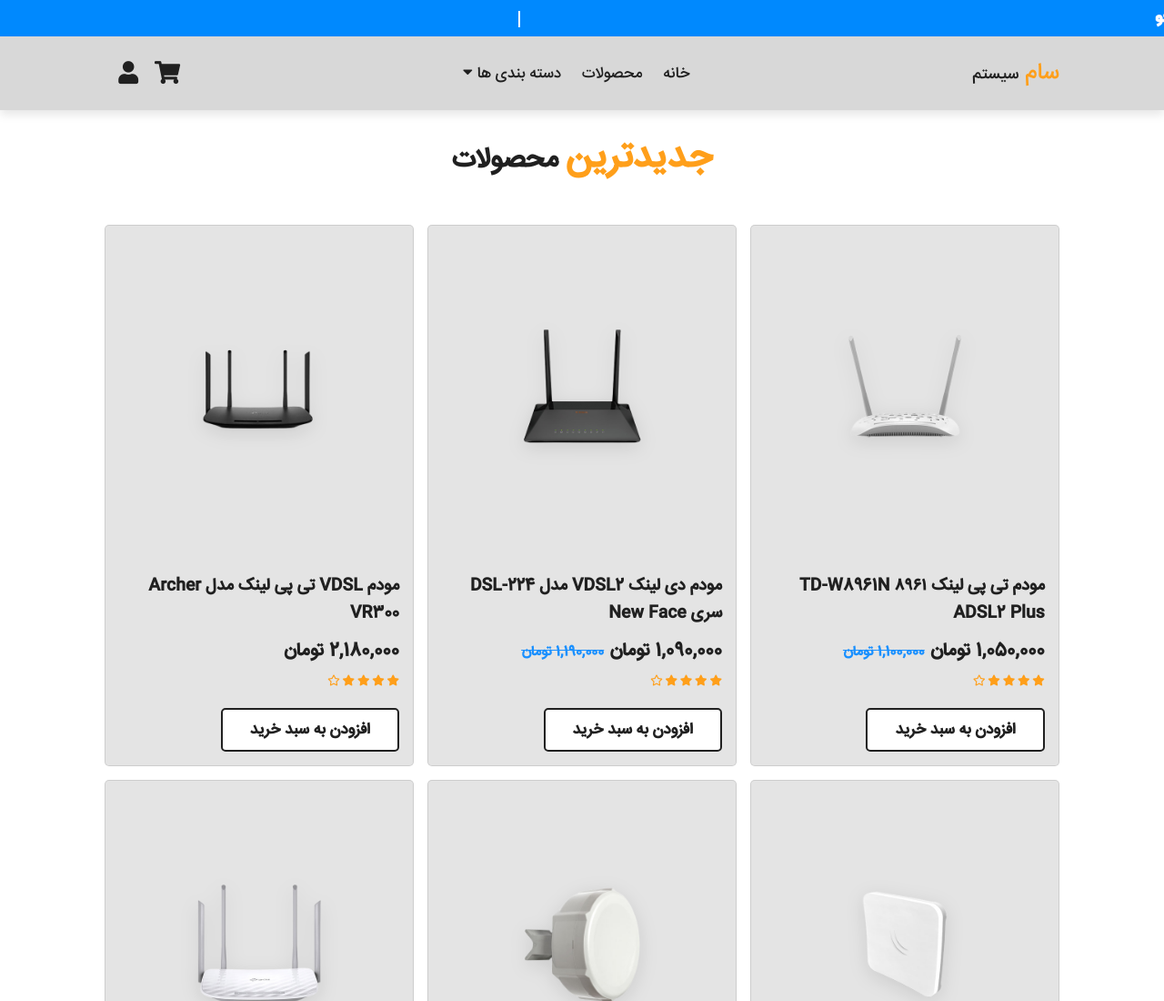
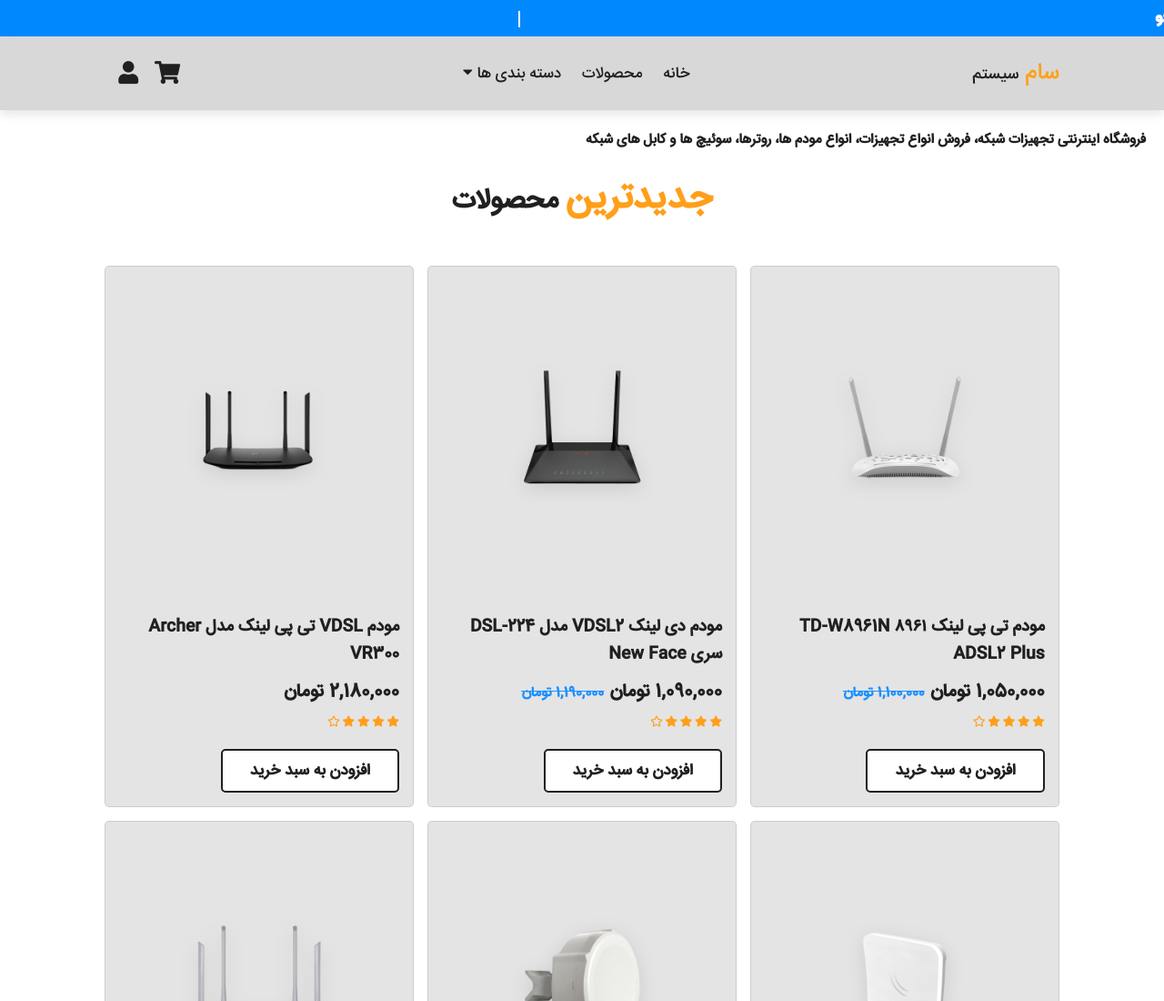
Before and after one commit to hesamoon/web, a plain HTML site: page index.html in a window 1280 px wide. Shown: the top 1100 px of the page at 91% size. Drawn offline with Linux system fonts and the light colour scheme; files whose address does not match are found by name.

Commit message:
update
add description text

```diff
--- a/css/style.css
+++ b/css/style.css
@@ -146,6 +146,8 @@ header .icons a:hover{
   display: block;
 }
 
+
+
 #menu-bar{
   font-size: 2.5rem;
   padding: .5rem 1.5rem;
@@ -161,6 +163,12 @@ header .icons a:hover{
 .home{
   padding:0;
   position:relative;
+}
+
+.home .des{
+  margin: 20px;
+  text-align: start;
+  color:var(--black);
 }
 
 .home .title{
--- a/index.html
+++ b/index.html
@@ -66,6 +66,7 @@
 
         <section class="home" id="home">
 
+            <h2 class="des">فروشگاه اینترنتی تجهیزات شبکه، فروش انواع تجهیزات، انواع مودم ها، روترها، سوئیچ ها و کابل های شبکه</h2>
             <h1 class="title"> <span>جدیدترین</span> محصولات </h1>
 
         </section>
```
